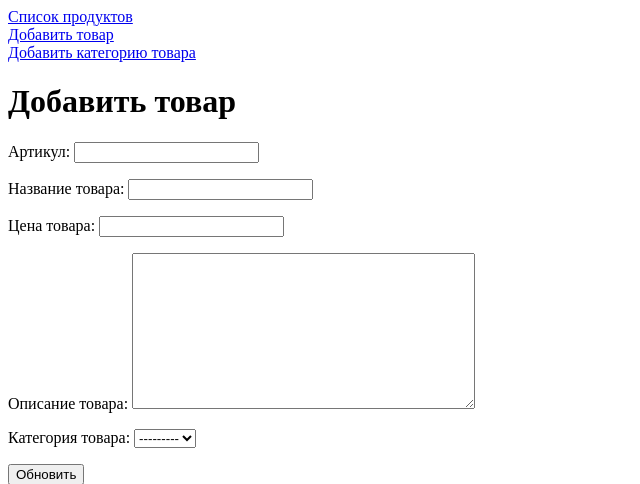
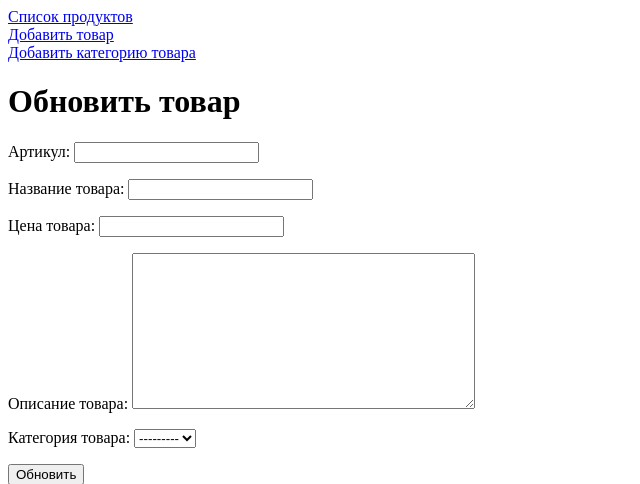
Before and after one commit to sergey-karavanets/website_with_product_catalog, a Django app: template mysite/goods/templates/update_product.html in a window 1280 px wide. Shown: the top 484 px of the page, without its empty margins (0-640 px from the left). Run offline with Django 4.2, Linux system fonts and the light colour scheme; the template is opened without the code that fills it: values that come from a table or form of the project are taken from there, others are empty.

Commit message:
change title and h1 text in 'update_product.html'

```diff
--- a/mysite/goods/templates/update_product.html
+++ b/mysite/goods/templates/update_product.html
@@ -1,9 +1,9 @@
 {% extends "base.html" %}
 {% block title %}
-<title>Добавить товара</title>
+<title>Обновить товар</title>
 {% endblock %}
 {% block content %}
-<h1>Добавить товар</h1>
+<h1>Обновить товар</h1>
 <form method="post">
     {% csrf_token %}
     {{ form.as_p }}
```
